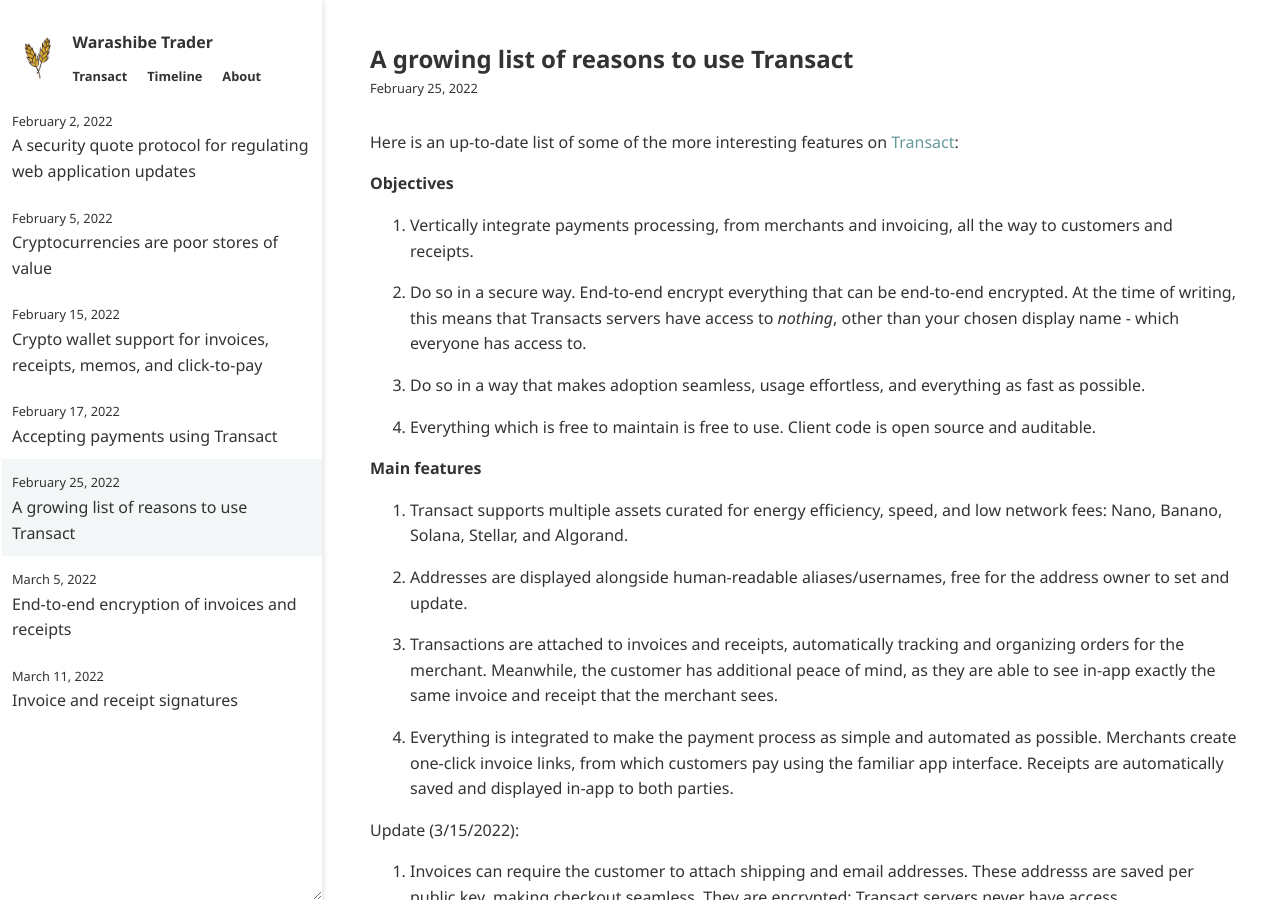
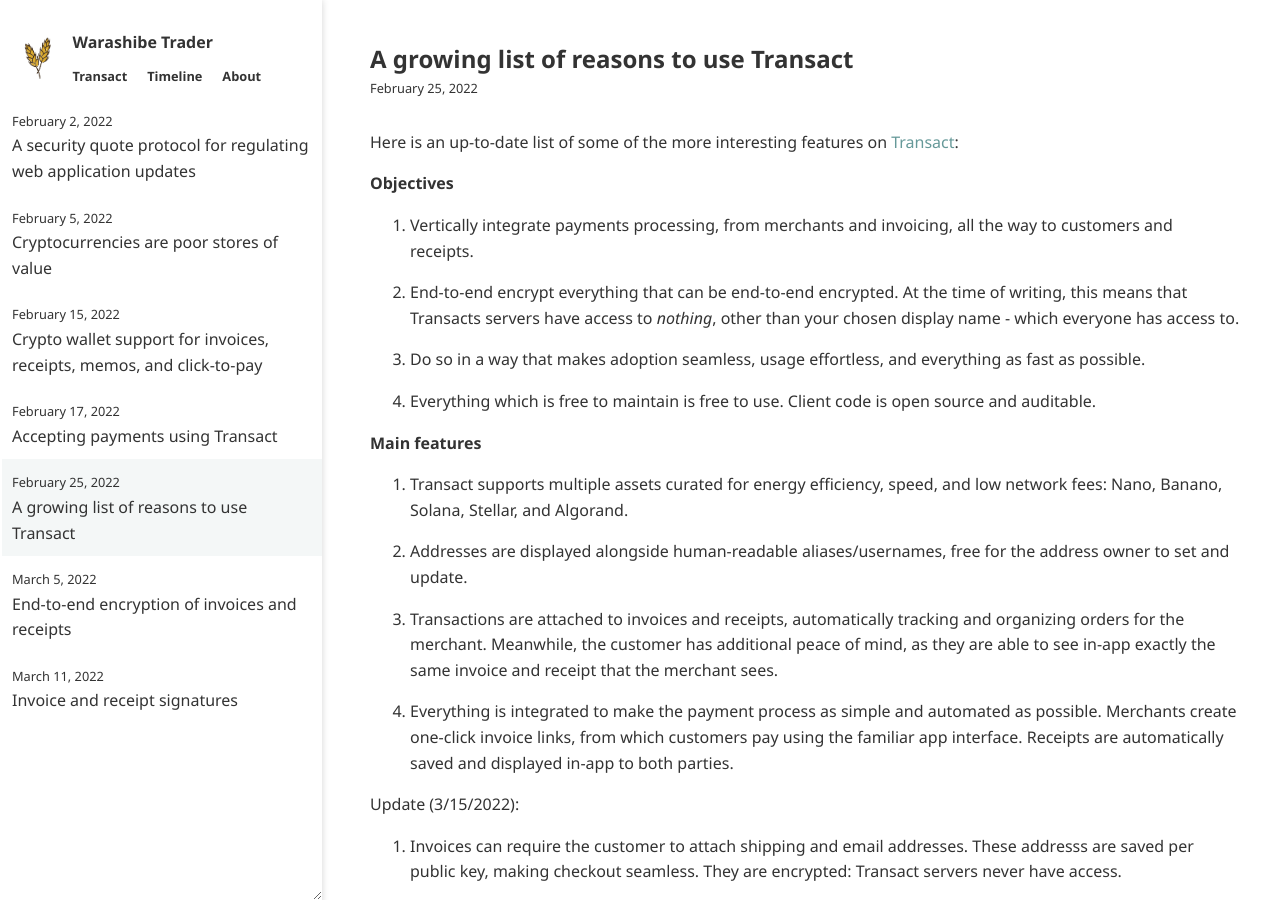
Before and after one commit to warashibetrader/warashibetrader.github.io, a Jekyll site: the page built from _posts/2022-02-25-feature-list.md, in a window 1280 px wide and 900 px high. Built offline with Jekyll 4.4.1, drawn with Linux system fonts in a browser that asks for light colours.

Commit message:
Update 2022-02-25-feature-list.md

```diff
--- a/_posts/2022-02-25-feature-list.md
+++ b/_posts/2022-02-25-feature-list.md
@@ -8,7 +8,7 @@
 
 1. Vertically integrate payments processing, from merchants and invoicing, all the way to customers and receipts.
 
-2. Do so in a secure way. End-to-end encrypt everything that can be end-to-end encrypted. At the time of writing, this means that Transacts servers have access to _nothing_, other than your chosen display name - which everyone has access to.
+2. End-to-end encrypt everything that can be end-to-end encrypted. At the time of writing, this means that Transacts servers have access to _nothing_, other than your chosen display name - which everyone has access to.
 
 3. Do so in a way that makes adoption seamless, usage effortless, and everything as fast as possible.
 
```
